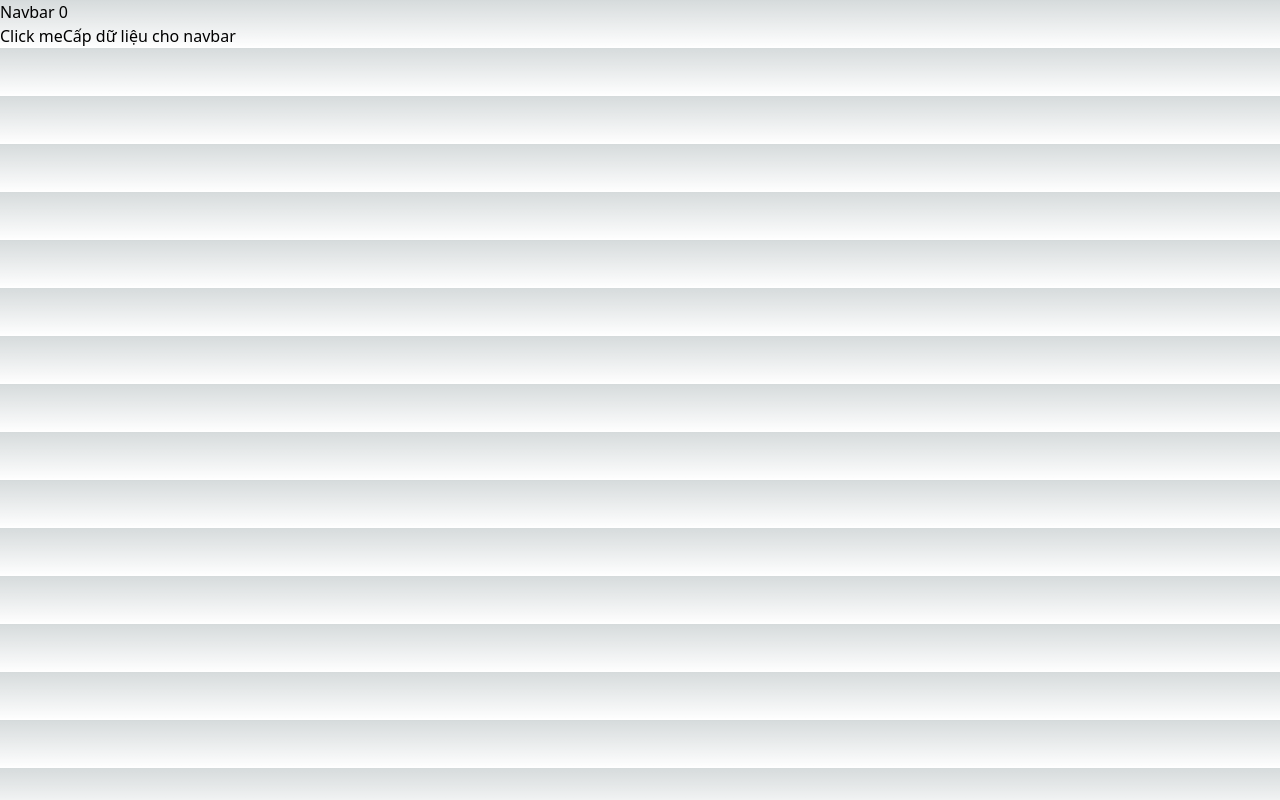
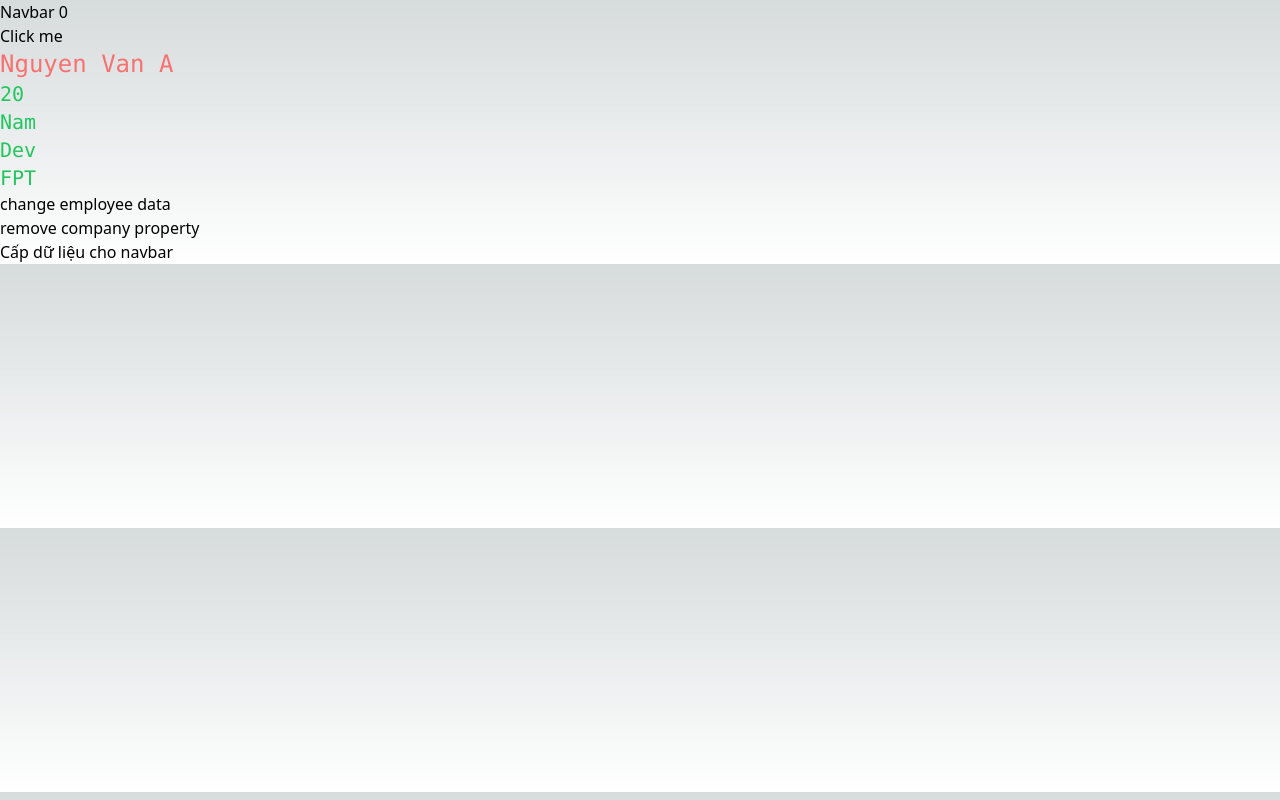
Before and after one commit to QuanNguyen2209/learn-code, a Next.js app: page / in a window 1280 px wide. Built offline with nearby package versions, Linux system fonts and the light colour scheme.

Commit message:
update object

```diff
--- a/src/pages/index.tsx
+++ b/src/pages/index.tsx
@@ -15,30 +15,74 @@ function Navbar({ duLieu }: NavbarProps) {
       console.log("Navbar component will unmount");
     };
   }, []);
-  useEffect(() => {
-    console.log("Navbar component did update");
-  });
+  useEffect(() => {});
   return (
     <nav>
       <h1>Navbar {duLieu}</h1>
     </nav>
   );
 }
+type EmployeeType = {
+  name: string;
+  age: number;
+  company?: string;
+  position: string;
+  gender: string;
+};
 
 export default function Index({}: Props) {
   const [isShowNavbar, setIsShowNavbar] = useState<boolean>(true);
   const [navBarData, setNavBarData] = useState<number>(0);
+  const [employeeData, setEmployeeData] = useState<EmployeeType>({
+    name: "Nguyen Van A",
+    age: 20,
+    company: "FPT",
+    position: "Dev",
+    gender: "Nam",
+  });
+
   useEffect(() => {
     console.log("isShowNavbar state has changed");
   }, [isShowNavbar]);
 
+  const handleEmployeeData = () => {
+    setEmployeeData({
+      ...employeeData,
+      name: "Nguyen Van B",
+    });
+  };
+
+  const handleRemoveEmployeeProperty = () => {
+    const { company, ...rest } = employeeData;
+    console.log(rest);
+    setEmployeeData(rest);
+  };
   return (
     <div>
       {isShowNavbar && <Navbar duLieu={navBarData} />}
       <button onClick={() => setIsShowNavbar(!isShowNavbar)}>Click me</button>
-      <button onClick={() => setNavBarData(navBarData + 1)}>
-        Cấp dữ liệu cho navbar
-      </button>
+      <h1 className="font-mono text-2xl text-red-400">{employeeData.name}</h1>
+      <h2 className="font-mono text-xl text-green-500">{employeeData.age}</h2>
+      <h2 className="font-mono text-xl text-green-500">
+        {employeeData.gender}
+      </h2>
+      <h2 className="font-mono text-xl text-green-500">
+        {employeeData.position}
+      </h2>
+      <h2 className="font-mono text-xl text-green-500">
+        {employeeData.company}
+      </h2>
+      <div className="flex flex-col items-start">
+        <button onClick={() => handleEmployeeData()}>
+          change employee data
+        </button>
+        <button onClick={() => handleRemoveEmployeeProperty()}>
+          remove company property
+        </button>
+        <button onClick={() => setNavBarData(navBarData + 1)}>
+          Cấp dữ liệu cho navbar
+        </button>
+      </div>
     </div>
   );
 }
```
